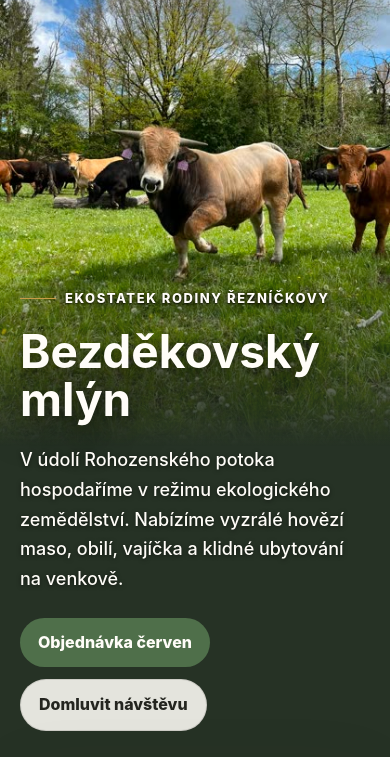
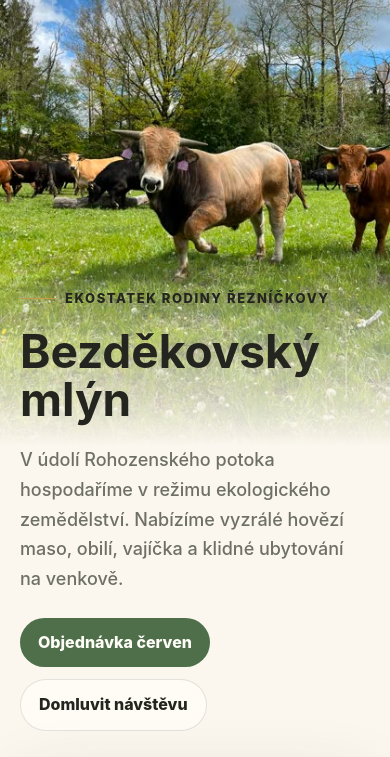
Before and after one commit to fandovihryfandovihry-maker/test, a plain HTML site: page index.html in a window 390 px wide. Shown: the part 74-831 px from the top of the page. Drawn offline with Linux system fonts and the light colour scheme.

Commit message:
Match mobile hero fade and text to selected theme

```diff
--- a/index.html
+++ b/index.html
@@ -1948,7 +1948,7 @@
     @media (max-width: 640px) {
       .hero {
         padding-top: calc(100vw * .91);
-        background: #263225;
+        background: var(--cream);
       }
 
       .hero .hero-bg {
@@ -1962,11 +1962,32 @@
       .hero::before {
         background: linear-gradient(
           180deg,
-          rgba(17, 22, 15, .08) 0,
-          rgba(17, 22, 15, .08) calc(100vw * .78),
-          rgba(17, 22, 15, .58) calc(100vw * .95),
-          #263225 calc(100vw * 4 / 3)
+          transparent 0,
+          transparent calc(100vw * .72),
+          color-mix(in srgb, var(--cream) 78%, transparent) calc(100vw * .91),
+          var(--cream) calc(100vw * 4 / 3)
         );
+      }
+
+      .hero::after {
+        opacity: 1;
+      }
+
+      .hero h1,
+      .hero .eyebrow {
+        color: var(--ink);
+        text-shadow: none;
+      }
+
+      .hero .hero-lead,
+      .hero .hero-note {
+        color: var(--muted);
+        text-shadow: none;
+      }
+
+      .hero .hero-card {
+        background: var(--paper);
+        border-color: var(--line);
       }
 
       .hero .hero-grid {
```
